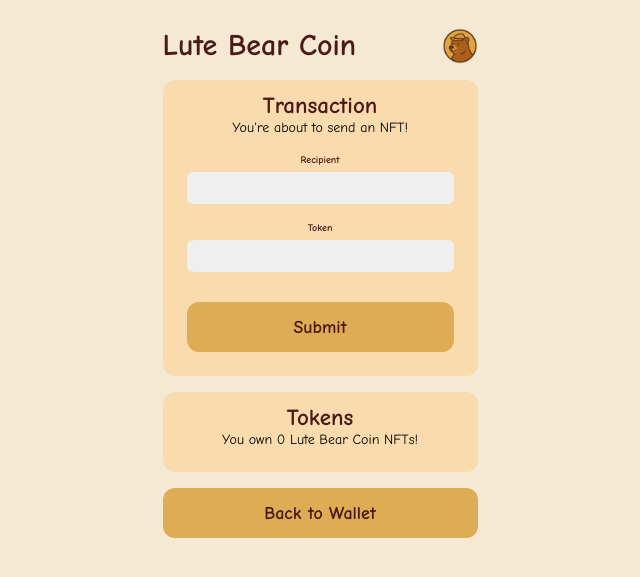
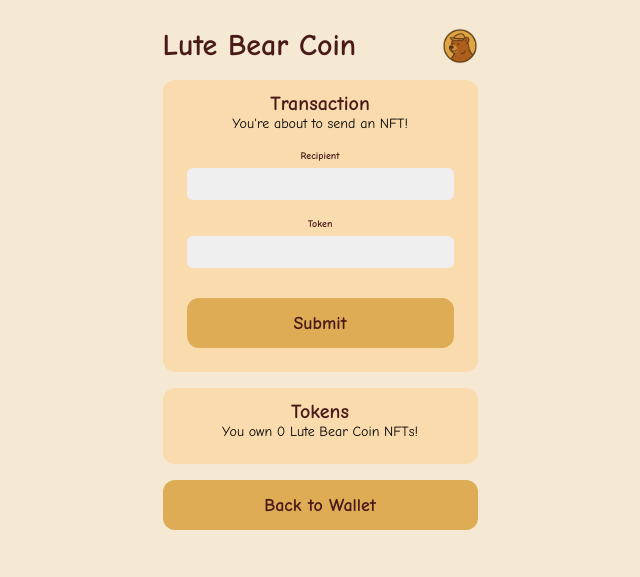
Before and after one commit to josephsamela/lutebearcoin, a Flask app: template templates/send_nft.html in a window 1280 px wide. Shown: the top 577 px of the page, without its empty margins (320-960 px from the left). Run offline with Flask 3, Linux system fonts and the light colour scheme; the template is opened without the code that fills it: most values are stand-ins (such as "Sample title", 1, 10 or a date in 2020); lists and menus that the app fills with data are empty; parts of the project's set-up code (start-up, migrations or seed data) failed here and were passed over.

Commit message:
font adjust

```diff
--- a/static/style.css
+++ b/static/style.css
@@ -18,7 +18,7 @@ h1 {
 
 h2 {
     color: #4a1a19;
-    font-size: 23px;
+    font-size: 20px;
     margin: 0px;
 }
 
```
